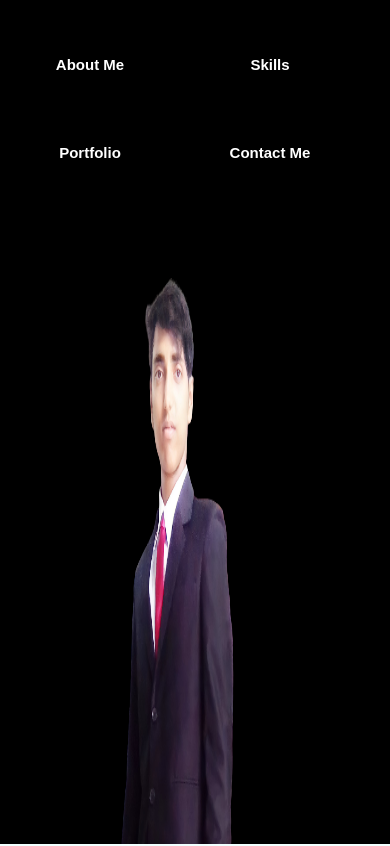
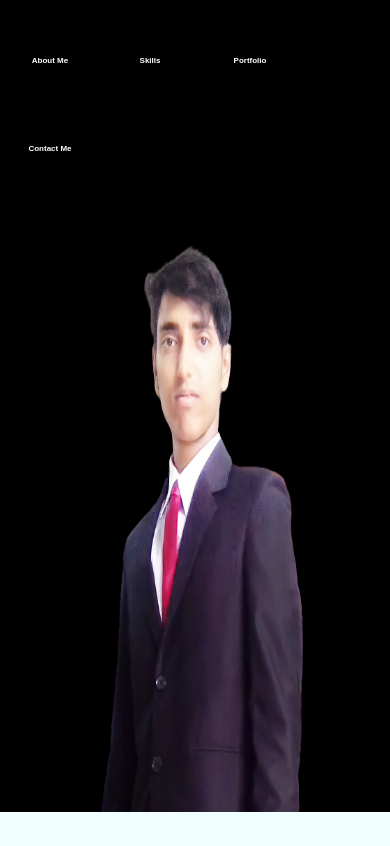
Before and after one commit to abhishekraj11303372/portfolioReact, a React (Create React App) app: page / in a window 390 px wide. Shown: the top 846 px of the page. Built offline with nearby package versions, Linux system fonts and the light colour scheme.

Commit message:
home css

```diff
--- a/src/Components/Home/Home.css
+++ b/src/Components/Home/Home.css
@@ -303,12 +303,13 @@
     .right_container {
         display: flex;
         flex:1;
-        height:50vh;
+        min-height: 50vh;
         gap: 5px;
     }
 
     .left_container {
-        order:2
+        order:2;
+        min-height: 50vh;
     }
 
     .left_container .logo {
@@ -372,21 +373,21 @@
     }
 
       .right_container .nav_a {
-      height:40px;
-      width: 180px;
+      /* height:30px; */
+      width: 100px;
       background-color: black;
       border: none;
       font-weight: bold;
-      font-size: 15px;
+      font-size: 8px;
       color: white;
       box-shadow: 0 8px 8px -4px black;
   }
 
   .right_container .nav_a:hover {
-    height:40px;
-    width: 180px;
-    border-radius: 25px;
-    font-size: 15px;
+    /* height:30px; */
+    width: 100px;
+    border-radius: 20px;
+    font-size: 12px;
     font-weight: bold;
     border: none;
     background-color: white;
@@ -396,6 +397,9 @@
 
     .right_container img {
         /* height: auto; */
-        margin-top: auto;
+        /* margin-top: auto; */
+        /* width: auto;  */
+        width: 90vw;
+        min-height: 36vh;
     }
   }
```
